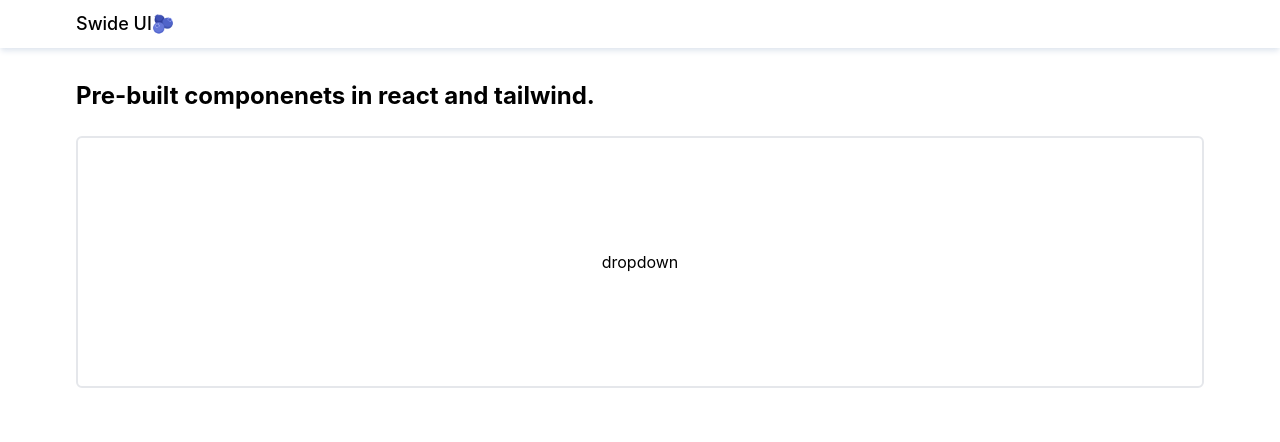
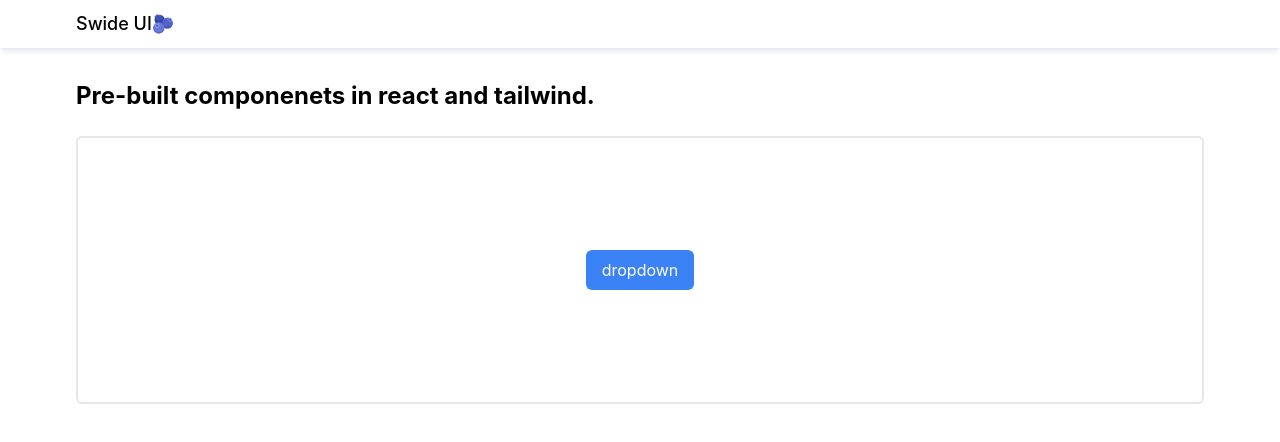
Before and after one commit to drshnn/swide-ui, a React (Vite) app: page / in a window 1280 px wide. Shown: the top 442 px of the page. Built offline with nearby package versions, Linux system fonts and the light colour scheme.

Commit message:
added dropdown componenet

```diff
--- /dev/null
+++ b/src/components/CommonComponenets.jsx
@@ -0,0 +1,22 @@
+import { useState } from "react";
+
+export const Dropdown = () => {
+  const [toggleDropdown, setToggleDropdown] = useState(false);
+  return (
+    <div className="dropdown relative flex flex-col items-center">
+      <button
+        className="px-4 py-2 text-white bg-blue-500 rounded-md outline-none hover:bg-blue-600 active:bg-blue-700"
+        onClick={() => setToggleDropdown((prev) => !prev)}
+      >
+        dropdown
+      </button>
+      {toggleDropdown && (
+        <ul className="absolute top-12  flex flex-col py-3 px-2 w-36 bg-white rounded-md border-2 border-gray-200">
+          <li>first item</li>
+          <li>second item</li>
+          <li>third item</li>
+        </ul>
+      )}
+    </div>
+  );
+};
--- a/src/components/List.jsx
+++ b/src/components/List.jsx
@@ -1,10 +1,11 @@
+import { Dropdown } from "./CommonComponenets";
 import ListItem from "./ListItem";
 
 function List() {
   return (
     <div className="list flex flex-col gap-5 w-full">
       <ListItem heading="select input">
-        <div className="dropdown">dropdown</div>
+        <Dropdown />
       </ListItem>
     </div>
   );
```
Also changed, not shown: src/App.css (deleted).
